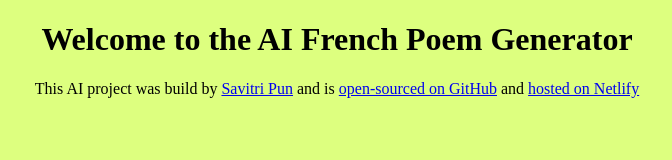
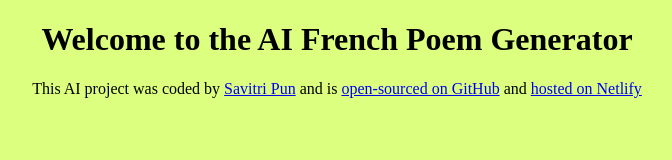
Before and after one commit to punSavitri/french-poem-generator, a plain HTML site: page index.html in a window 1280 px wide. Shown: the full height of the page, 303-975 px from the left. Drawn offline with Linux system fonts and the light colour scheme.

Commit message:
Update index.html

```diff
--- a/index.html
+++ b/index.html
@@ -9,7 +9,7 @@
   <body>
     <h1>Welcome to the AI French Poem Generator</h1>
     <footer>
-      This AI project was build by
+      This AI project was coded by
       <a href="https://github.com/punSavitri" target="_blank">Savitri Pun</a>
       and is
       <a
```
